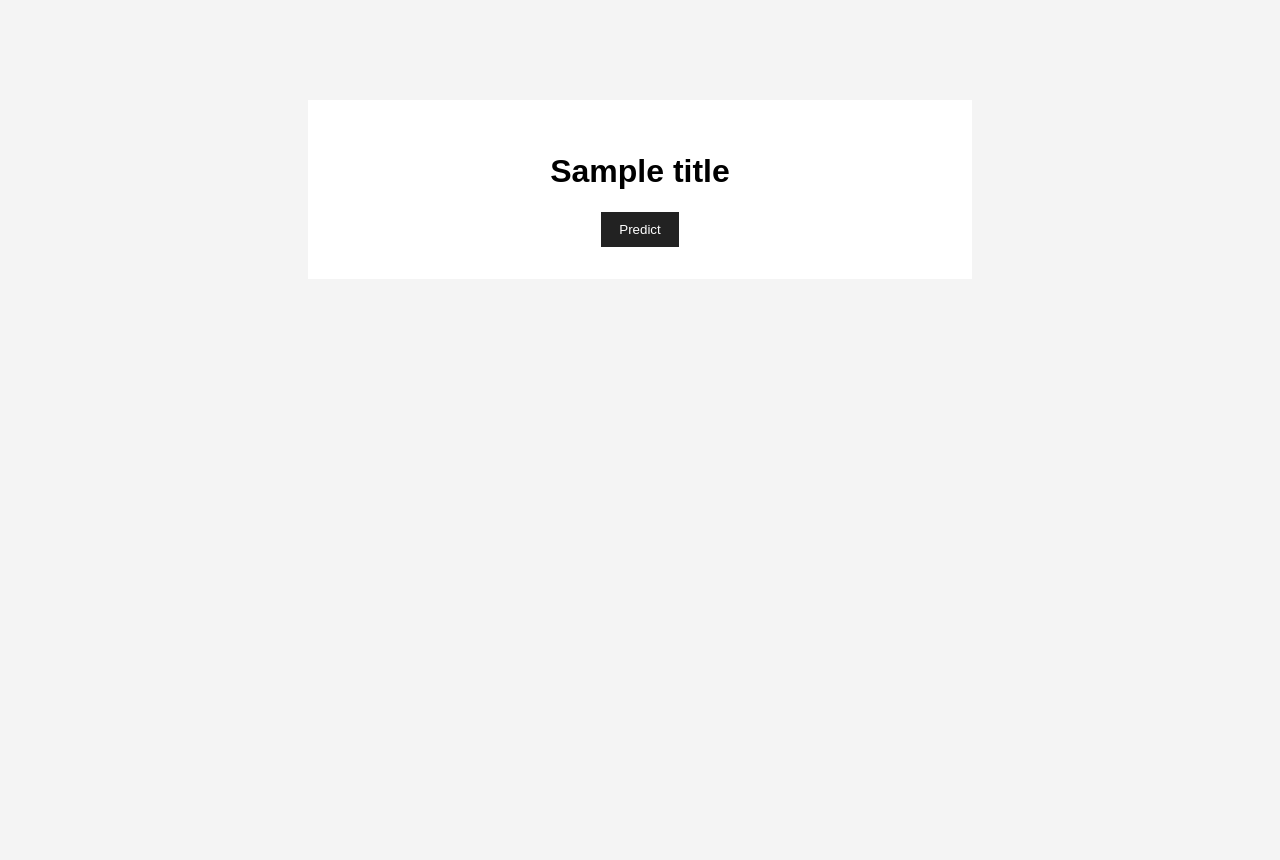
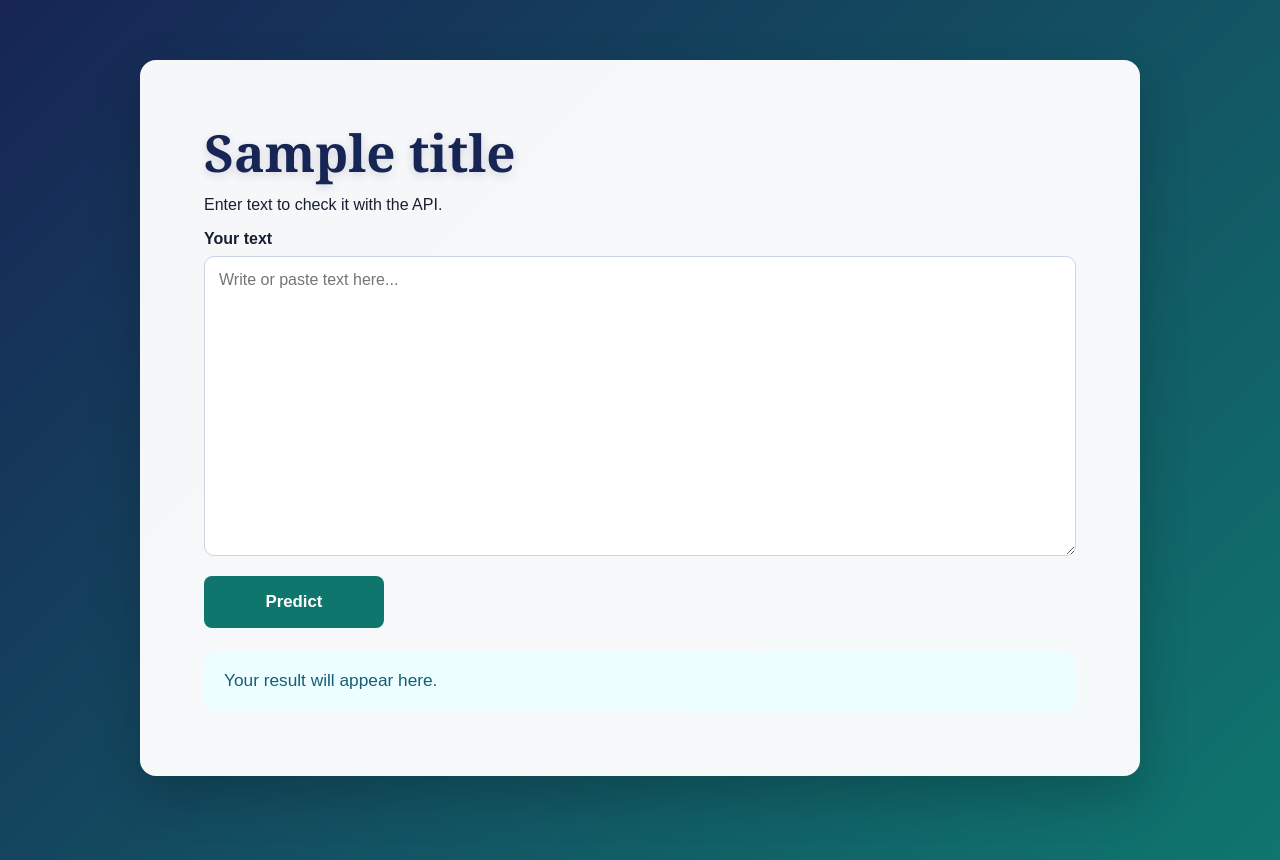
Before and after one commit to saadshehzad/HumanOrAi, a FastAPI app: template templates/index.html in a window 1280 px wide. Before the commit the page ends 247 px from the top, so only its background shows below. Run offline with FastAPI, Linux system fonts and the light colour scheme; the template is opened without the code that fills it: most values are stand-ins (such as "Sample title", 1, 10 or a date in 2020).

Commit message:
Refactor

```diff
--- a/src/api/main.py
+++ b/src/api/main.py
@@ -11,10 +11,14 @@ app = FastAPI(title="HumanOrAI API", version="0.1.0")
 PROJECT_ROOT = Path(__file__).resolve().parents[2]
 templates = Jinja2Templates(directory=str(PROJECT_ROOT / "templates"))
 
-@app.get("/")
-def home(request: Request):
-	context = {"request": request, "title": "HumanOrAI"}
-	return templates.TemplateResponse("index.html", context)
+
+
+@app.get("/predict")
+def predict(text: str = "") -> dict[str, str]:
+	if not text.strip():
+		return {"message": "Please enter some text first."}
+
+	return {"message": "Text received.", "text": text}
 
 
 
--- a/templates/index.html
+++ b/templates/index.html
@@ -8,22 +8,59 @@
       body {
         margin: 0;
         font-family: Arial, sans-serif;
-        background: #f4f4f4;
+        background: linear-gradient(135deg, #172554, #0f766e);
+        color: #172033;
+        min-height: 100vh;
       }
 
       main {
-        max-width: 600px;
-        margin: 100px auto;
-        padding: 32px;
-        text-align: center;
-        background: white;
+        box-sizing: border-box;
+        max-width: 1000px;
+        margin: 60px auto;
+        padding: 64px;
+        background: rgba(255, 255, 255, 0.96);
+        border-radius: 16px;
+        box-shadow: 0 20px 50px rgba(0, 0, 0, 0.2);
+      }
+
+      h1 {
+        margin: 0 0 10px;
+        color: #172554;
+        font-family: Georgia, serif;
+        font-size: 3.2rem;
+        font-weight: 700;
+        line-height: 1.1;
+        letter-spacing: 0;
+        text-shadow: 0 3px 10px rgba(23, 37, 84, 0.16);
+      }
+
+      label {
+        display: block;
+        margin-bottom: 8px;
+        font-weight: bold;
+      }
+
+      textarea {
+        box-sizing: border-box;
+        width: 100%;
+        min-height: 300px;
+        padding: 14px;
+        border: 1px solid #cbd5e1;
+        border-radius: 10px;
+        font: inherit;
+        resize: vertical;
       }
 
       button {
-        padding: 10px 18px;
+        margin-top: 16px;
+        min-width: 180px;
+        padding: 16px 30px;
         border: 0;
-        background: #222;
+        border-radius: 8px;
+        background: #0f766e;
         color: white;
+        font-size: 1.05rem;
+        font-weight: bold;
         cursor: pointer;
       }
 
@@ -32,16 +69,53 @@
       }
 
       #result {
+        min-height: 24px;
         margin-top: 24px;
+        padding: 18px 20px;
+        border-radius: 10px;
+        background: #ecfeff;
+        color: #155e75;
+        font-size: 1.08rem;
+        white-space: pre-wrap;
       }
     </style>
   </head>
   <body>
     <main>
       <h1>{{ title }}</h1>
-      <form action="/predict" method="get">
-        <button type="submit">Predict</button>
-      </form>
+      <p>Enter text to check it with the API.</p>
+      <label for="input-text">Your text</label>
+      <textarea id="input-text" placeholder="Write or paste text here..."></textarea>
+      <button id="predict-button" type="button">Predict</button>
+      <div id="result">Your result will appear here.</div>
     </main>
+    <script>
+      const button = document.getElementById("predict-button");
+      const input = document.getElementById("input-text");
+      const result = document.getElementById("result");
+
+      button.addEventListener("click", async () => {
+        const text = input.value.trim();
+
+        if (!text) {
+          result.textContent = "Please enter some text first.";
+          return;
+        }
+
+        button.disabled = true;
+        result.textContent = "Checking...";
+
+        try {
+          const url = `/predict?text=${encodeURIComponent(text)}`;
+          const response = await fetch(url);
+          const data = await response.json();
+          result.textContent = `${data.message}\n\n${data.text || ""}`;
+        } catch (error) {
+          result.textContent = "Could not connect to the API.";
+        } finally {
+          button.disabled = false;
+        }
+      });
+    </script>
   </body>
 </html>
```
